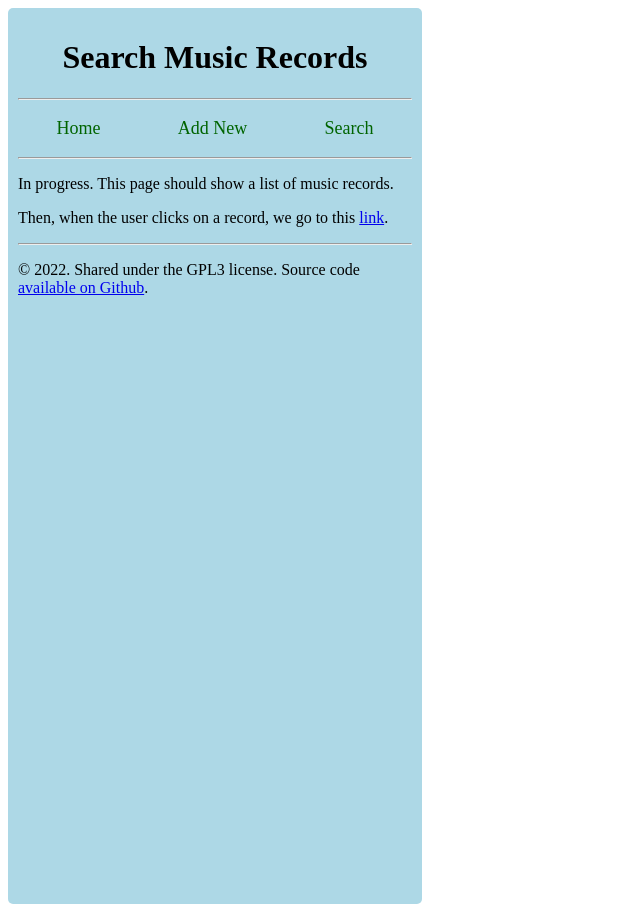
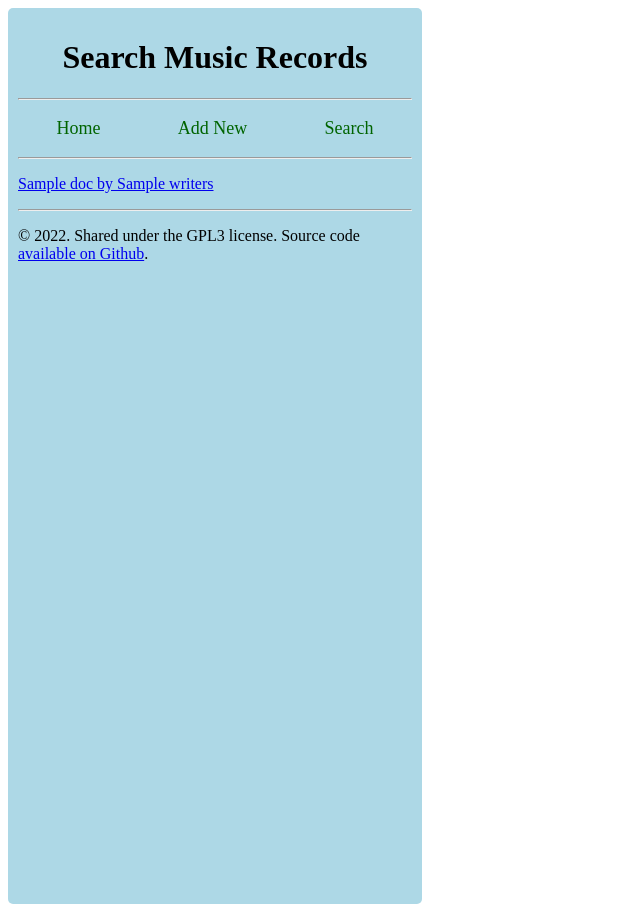
Before and after one commit to software-students-fall2022/web-app-exercise-team-6-1, a Flask app: template templates/searchRecord.html in a window 1280 px wide. Shown: the whole page, without its empty margins (0-640 px from the left). Run offline with Flask 2, Linux system fonts and the light colour scheme; the template is opened without the code that fills it: most values are stand-ins (such as "Sample title", 1, 10 or a date in 2020); parts of the project's set-up code (start-up, migrations or seed data) failed here and were passed over.

Commit message:
search commit

```diff
--- a/templates/searchRecord.html
+++ b/templates/searchRecord.html
@@ -10,12 +10,21 @@
 {% endblock %}
 
 {% block content %}
-    <p>
+    <!-- <p>
         In progress. This page should show a list of music records.
         {% block results %} {% endblock %}
-    </p>
-    <p>
+    </p> -->
+
+    {% for doc in docs%}
+
+        <p class="record">
+            <a href="{{ url_for('musicRecord') }}">{{doc.title}} by {{ doc.writers }}</a>
+        </p>
+
+    {% endfor %}
+
+    <!-- <p>
         Then, when the user clicks on a record, we go to this
         <a href="{{ url_for('musicRecord') }}">link</a>.
-    </p>
+    </p> -->
 {% endblock %}
```
